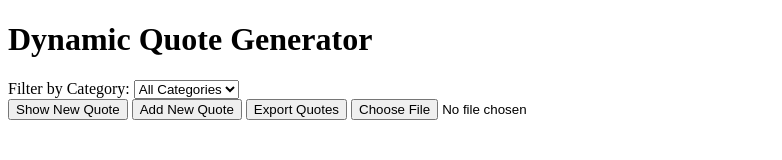
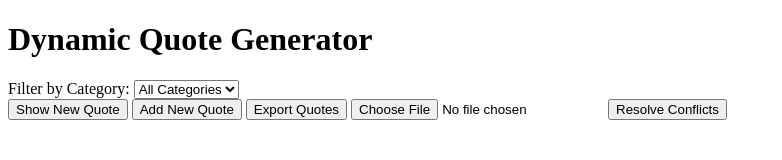
Before and after one commit to MarioTawadrous/alx_fe_javascript, a plain HTML site: page dom-manipulation/index.html in a window 1280 px wide. Shown: the whole page, without its empty margins (0-782 px from the left). Drawn offline with Linux system fonts and the light colour scheme.

Commit message:
Update index.html

```diff
--- a/dom-manipulation/index.html
+++ b/dom-manipulation/index.html
@@ -30,6 +30,9 @@
       onchange="importFromJsonFile(event)"
     />
 
+    <!-- For resolving conflict -->
+    <button onclick="resolveConflicts()">Resolve Conflicts</button>
+
     <script src="script.js"></script>
   </body>
 </html>
```
